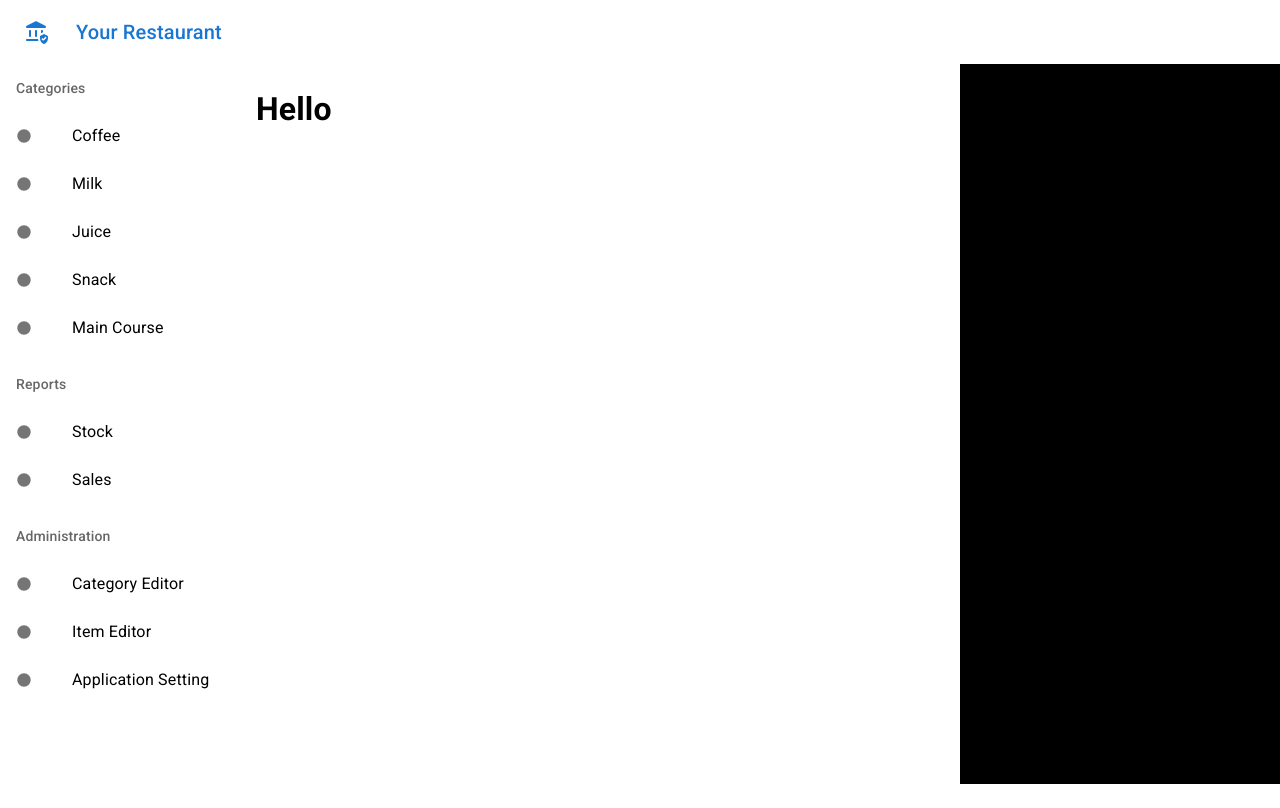
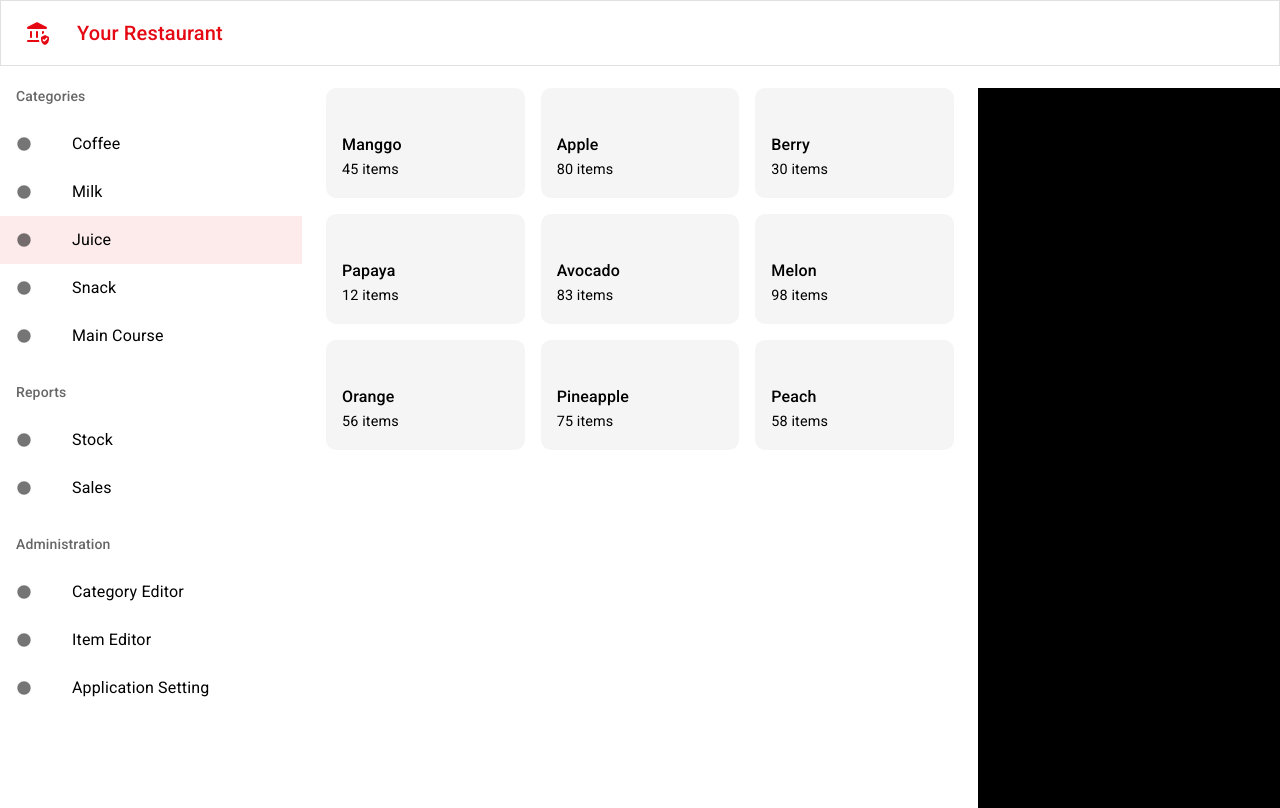
Before and after one commit to axquired24/next-pos, a Next.js app: page / in a window 1280 px wide. Built offline with nearby package versions, Linux system fonts and the light colour scheme.

Commit message:
add(layout): sidebar & item

```diff
--- a/components/layout/MainLayout.js
+++ b/components/layout/MainLayout.js
@@ -18,20 +18,17 @@
         />
       </Head>
       <Box sx={{backgroundColor: 'common.white', color: 'common.black'}}>
-        <Grid container sx={{marginTop: '4rem'}}>
-          <Grid item sx={{flexGrow: 1}}>
-            <MainTopBar />
-            <Grid container>
-              <Grid item md={3}>
-                <MainSidebar />
-              </Grid>
-              <Grid item sx={{px: '1rem', paddingBottom: '1rem'}}>
-                {children}
-              </Grid>
-            </Grid>
+        <MainTopBar />
+        <Grid container sx={{marginTop: '4rem'}} spacing={3}>
+          <Grid item md={3} sx={{marginTop: '-1rem'}}>
+            <MainSidebar />
           </Grid>
-          <Grid item md={3} sx={{backgroundColor: 'common.black', minHeight: '90vh'}}>
+          <Grid item md={6}>
+            {children}
+          </Grid>
+          <Grid item md={3}>
             {/* calculator */}
+            <Box sx={{backgroundColor: 'common.black', minHeight: '90vh', width: '100%'}}></Box>
           </Grid>
         </Grid>
       </Box>
--- a/components/layout/MainSidebar.js
+++ b/components/layout/MainSidebar.js
@@ -82,7 +82,7 @@
       {
         menuCollection.map(menu => (
           <List
-            sx={{ width: '100%', maxWidth: 360, bgcolor: 'background.paper' }}
+            sx={{ width: '100%', bgcolor: 'background.paper' }}
             component="nav"
             aria-labelledby="nested-list-subheader"
             subheader={
@@ -93,7 +93,7 @@
           >
             {
               menu.items.map(menuItem => (
-                <ListItemButton>
+                <ListItemButton selected={menu.label == 'Categories' && menuItem.label == 'Juice'}>
                   <ListItemIcon>
                     <CircleRoundedIcon fontSize='10' />
                   </ListItemIcon>
--- a/components/layout/MainTopBar.js
+++ b/components/layout/MainTopBar.js
@@ -4,7 +4,7 @@
 const MainTopBar = () => {
   return (
     <Box sx={{flexGrow: 1}}>
-      <AppBar position="fixed" elevation={0} sx={{backgroundColor: 'transparent', color: 'primary.main'}}>
+      <AppBar position="fixed" elevation={0} variant="outlined" sx={{backgroundColor: 'common.white', color: 'primary.main'}}>
         <Toolbar>
           <IconButton size="large"
             edge="start"
--- a/pages/index.js
+++ b/pages/index.js
@@ -1,9 +1,46 @@
+import { Grid, Paper, Typography } from '@mui/material'
+import { Box } from '@mui/system'
 import MainLayout from '../components/layout/MainLayout'
 
+const BoxForItem = (props) => {
+  const {name='', stock=10} = props
+  return <Box sx={
+    {
+      width: '100%',
+      height: '110px',
+      backgroundColor: 'grey.100',
+      borderRadius: '10px',
+      position: 'relative',
+      cursor: 'pointer',
+      padding: '1rem',
+      '&:hover': {
+        backgroundColor: 'grey.200'
+      }
+    }
+  }>
+    <Box sx={{position: 'absolute', bottom: 0, left: 0, padding: '1rem'}}>
+      <Typography color='common.black' sx={{fontSize: '1rem', fontWeight: '500'}}>{name}</Typography>
+      <Typography variant='subtitle1' sx={{fontSize: '0.9rem'}}>{stock + ' items'}</Typography>
+    </Box>
+  </Box>
+}
+
 export default function Home() {
+  const juices = ['Manggo', 'Apple', 'Berry', 'Papaya', 'Avocado', 'Melon', 'Orange', 'Pineapple', 'Peach']
+  const randomNumber = () => {
+    return Math.floor(Math.random() * 100)
+  }
   return (
     <MainLayout title='Home'>
-      <h1>Hello</h1>
+      <Grid container spacing={2}>
+        {
+          juices.map((ju, idx) => (
+            <Grid item md={4} key={idx}>
+              <BoxForItem name={ju} stock={randomNumber()} />
+            </Grid>
+          ))
+        }
+      </Grid>
     </MainLayout>
   )
 }
--- a/utils/theme.js
+++ b/utils/theme.js
@@ -3,9 +3,9 @@
 
 const base = createTheme({
   palette: {
-    // primary: {
-    //   main: '#E50914',
-    // },
+    primary: {
+      main: '#E50914',
+    },
     secondary: {
       main: '#FFFFFF',
     },
```
